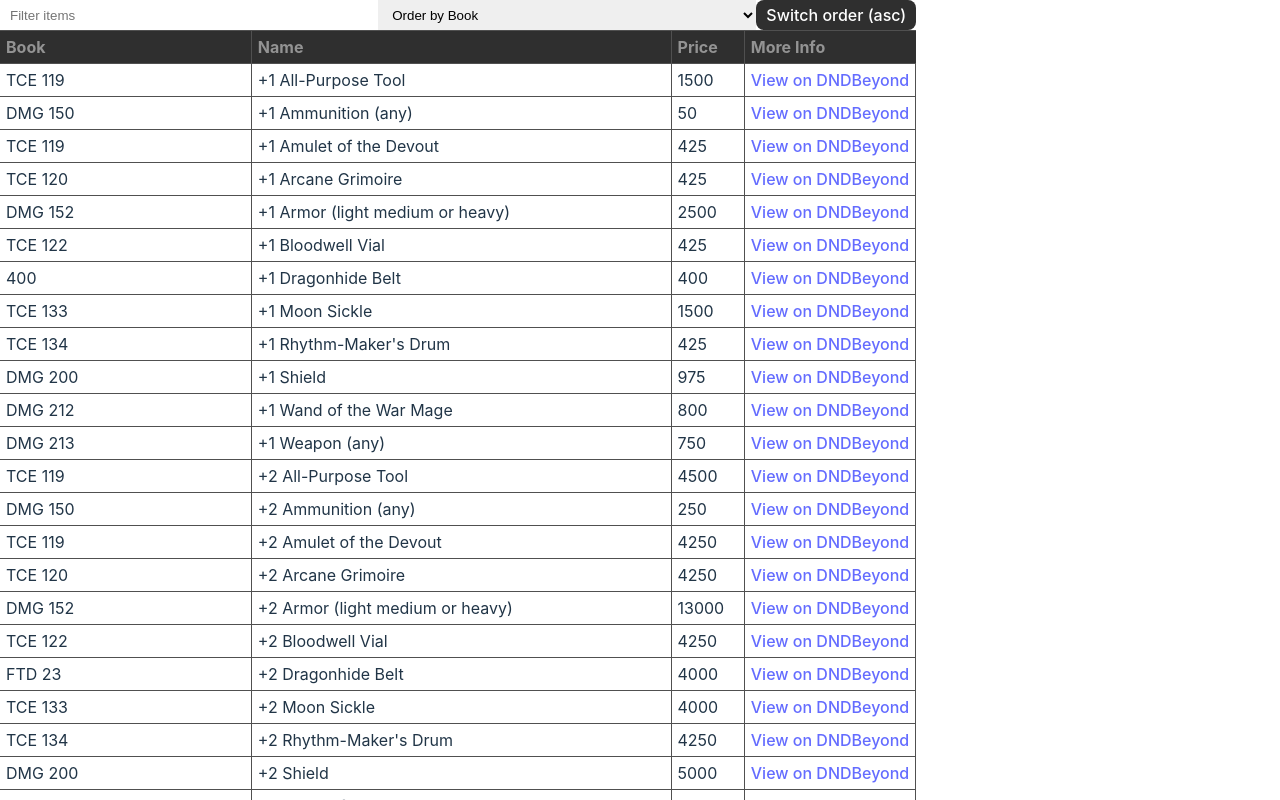
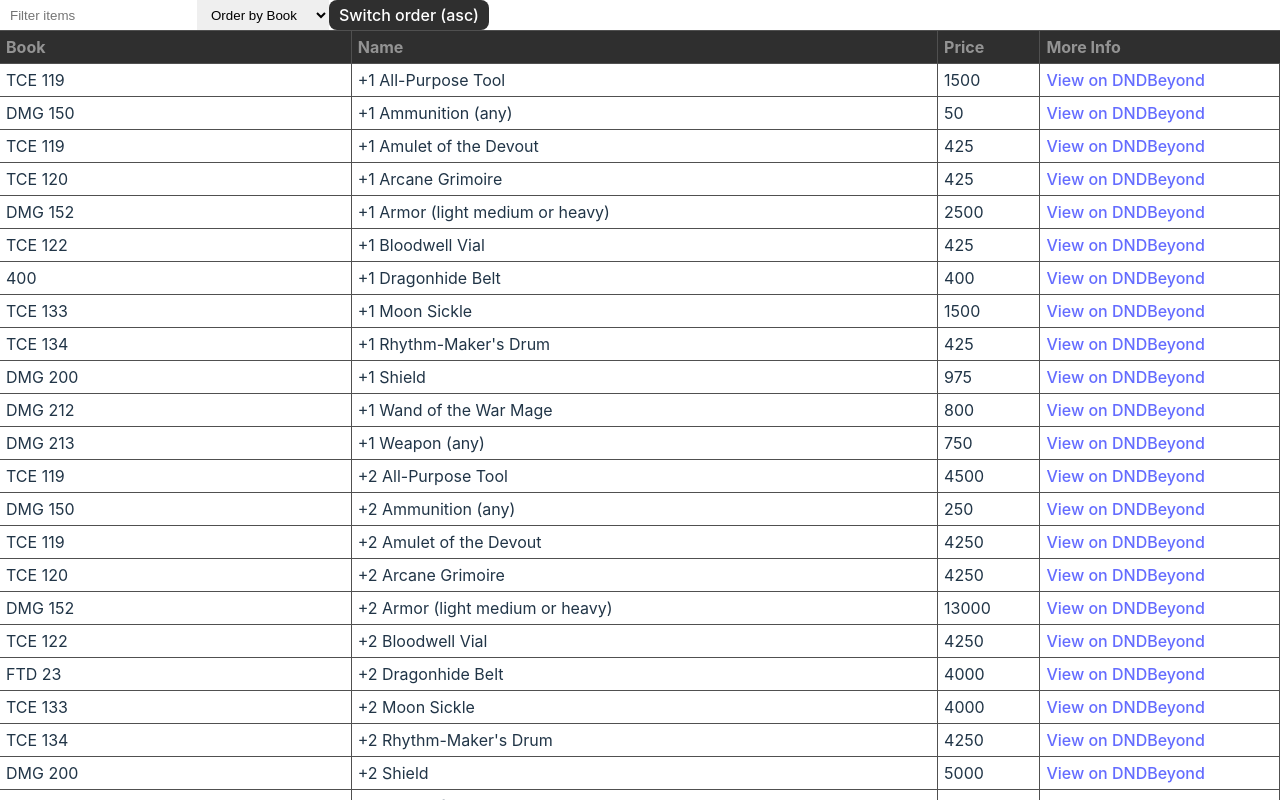
Before and after one commit to edlost113/avgprice, a React (Vite) app in the folder avgprice/: page / in a window 1280 px wide. Shown: the top 800 px of the page. Built offline with nearby package versions, Linux system fonts and the light colour scheme.

Commit message:
moved table to top

```diff
--- a/avgprice/src/components/Table/table.css
+++ b/avgprice/src/components/Table/table.css
@@ -1,5 +1,7 @@
 table {
     width: 100%;
+    position: absolute;
+    top: 30px;
     border-collapse: collapse;
   }
 
@@ -30,6 +32,8 @@
 
   .controls {
     display: flex;
+    position: absolute;
+    top:0px;
   }
 
   input,
```
